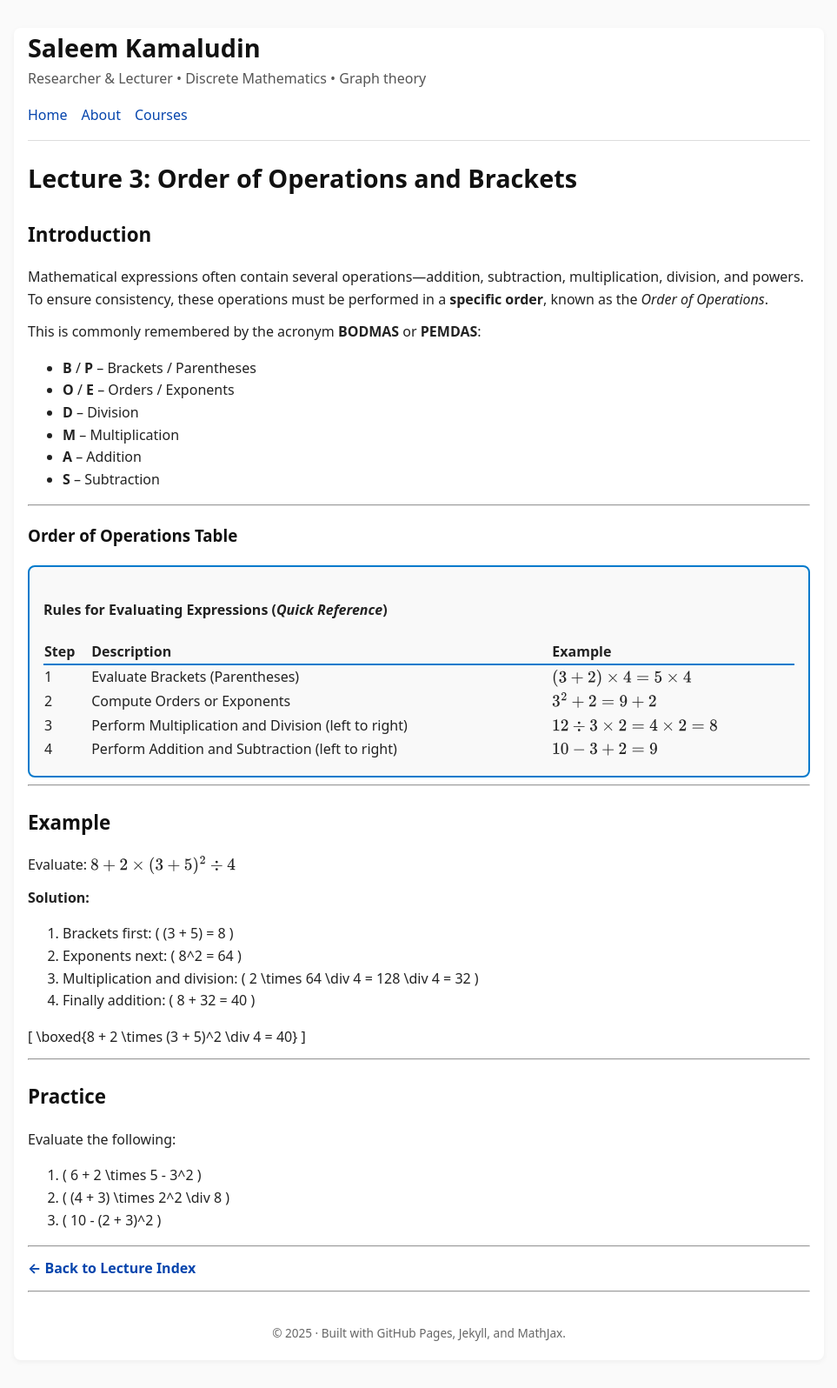
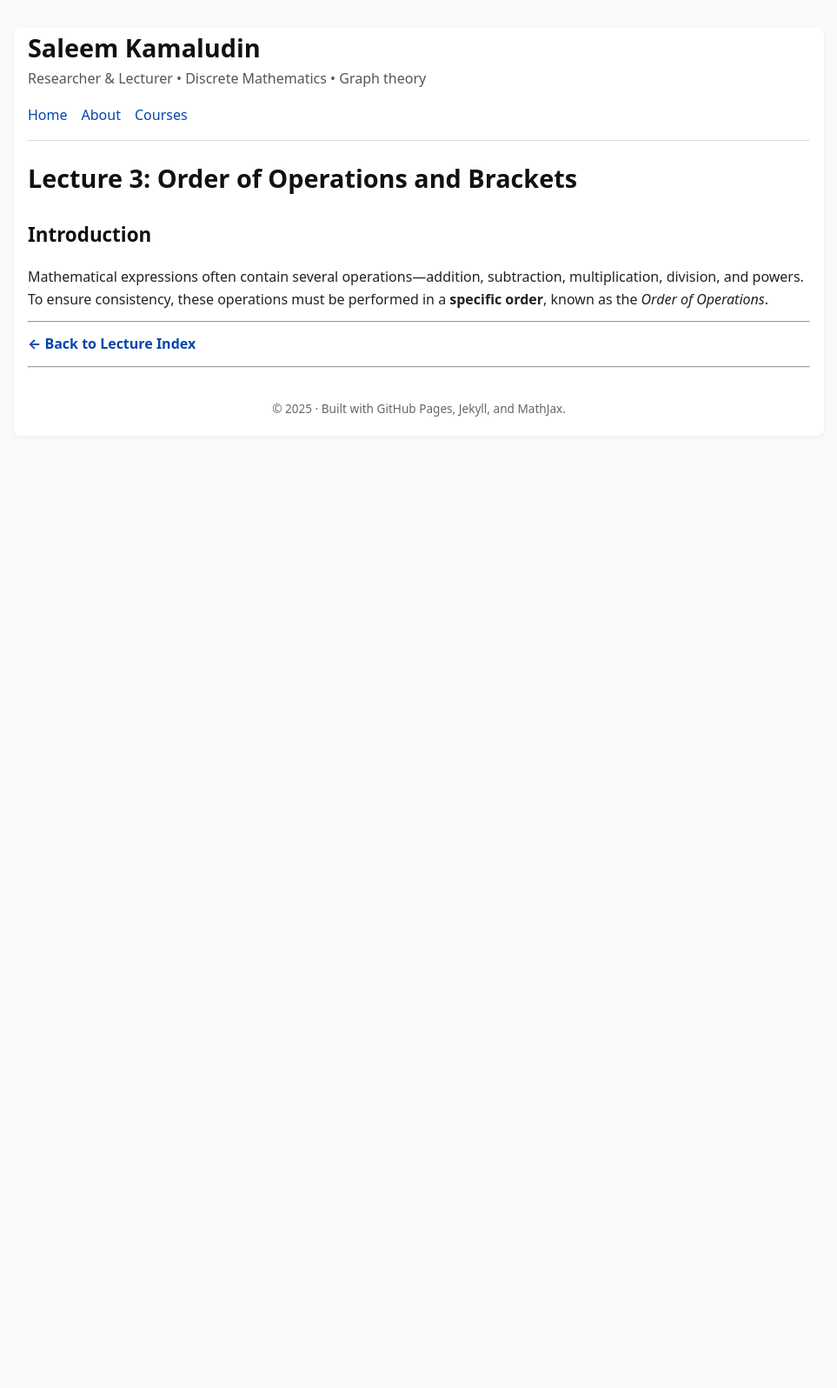
Before and after one commit to SaleemKamaludin/SaleemKamaludin.github.io, a Jekyll site: the page built from courses/math-1115/lecture-notes/lecture3.md, in a window 1280 px wide. Shown: the whole page at 87% size, without its empty margins (158-1121 px from the left). Built offline with Jekyll 4.4.1, drawn with Linux system fonts in a browser that asks for light colours; after the commit the page ends 900 px from its top, so only the background shows below that.

Commit message:
Update lecture3.md

```diff
--- a/courses/math-1115/lecture-notes/lecture3.md
+++ b/courses/math-1115/lecture-notes/lecture3.md
@@ -10,62 +10,7 @@ permalink: /courses/math-1115/lecture-notes/lecture3/
 Mathematical expressions often contain several operations—addition, subtraction, multiplication, division, and powers.
 To ensure consistency, these operations must be performed in a **specific order**, known as the *Order of Operations*.
 
-This is commonly remembered by the acronym **BODMAS** or **PEMDAS**:
-- **B** / **P** – Brackets / Parentheses
-- **O** / **E** – Orders / Exponents
-- **D** – Division
-- **M** – Multiplication
-- **A** – Addition
-- **S** – Subtraction
 
----
-
-<h3 id="bodmas">Order of Operations Table</h3>
-
-<div style="border: 2px solid #007acc; border-radius: 8px; padding: 1em; background-color: #f9f9f9;">
-<h4>Rules for Evaluating Expressions (<em>Quick Reference</em>)</h4>
-<table style="width:100%; border-collapse: collapse;">
-  <thead>
-    <tr style="border-bottom: 2px solid #007acc;">
-      <th align="left">Step</th>
-      <th align="left">Description</th>
-      <th align="left">Example</th>
-    </tr>
-  </thead>
-  <tbody>
-    <tr><td>1</td><td>Evaluate Brackets (Parentheses)</td><td>\( (3 + 2) \times 4 = 5 \times 4 \)</td></tr>
-    <tr><td>2</td><td>Compute Orders or Exponents</td><td>\( 3^2 + 2 = 9 + 2 \)</td></tr>
-    <tr><td>3</td><td>Perform Multiplication and Division (left to right)</td><td>\( 12 \div 3 \times 2 = 4 \times 2 = 8 \)</td></tr>
-    <tr><td>4</td><td>Perform Addition and Subtraction (left to right)</td><td>\( 10 - 3 + 2 = 9 \)</td></tr>
-  </tbody>
-</table>
-</div>
-
----
-
-## Example
-Evaluate:
-$$
-8 + 2 \times (3 + 5)^2 \div 4
-$$
-
-**Solution:**
-1. Brackets first: \( (3 + 5) = 8 \)
-2. Exponents next: \( 8^2 = 64 \)
-3. Multiplication and division: \( 2 \times 64 \div 4 = 128 \div 4 = 32 \)
-4. Finally addition: \( 8 + 32 = 40 \)
-
-\[
-\boxed{8 + 2 \times (3 + 5)^2 \div 4 = 40}
-\]
-
----
-
-## Practice
-Evaluate the following:
-1. \( 6 + 2 \times 5 - 3^2 \)
-2. \( (4 + 3) \times 2^2 \div 8 \)
-3. \( 10 - (2 + 3)^2 \)
 
 ---
 
```
